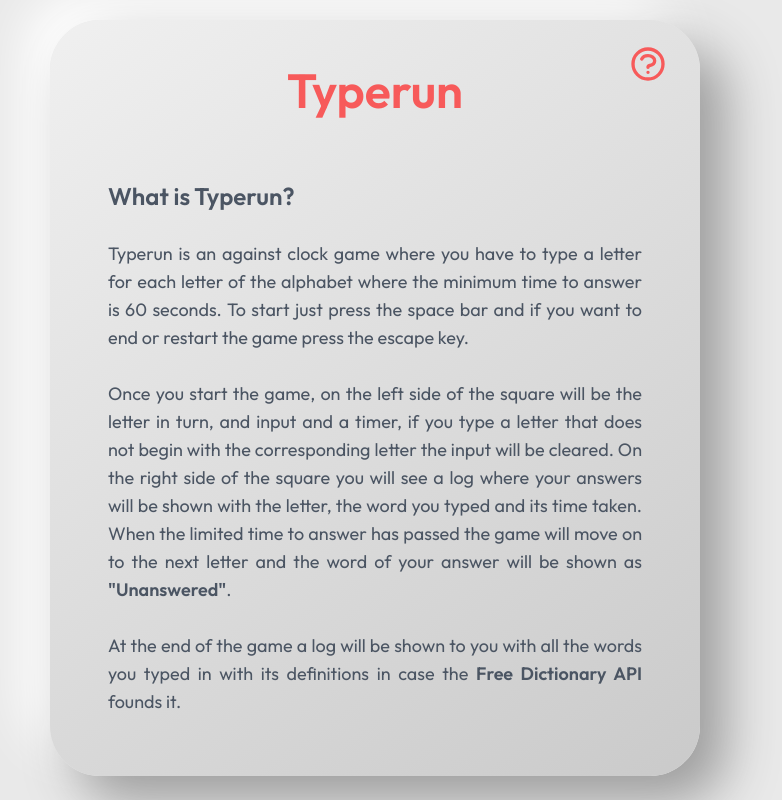
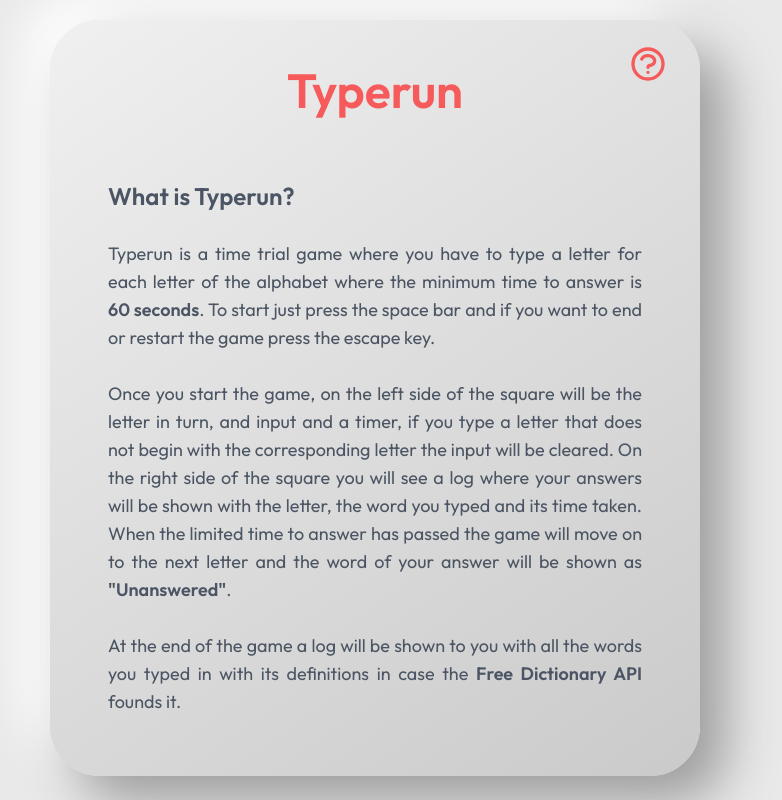
Before and after one commit to NewCastile/Typerun, a Next.js app: page /about in a window 1280 px wide. Shown: the whole page, without its empty margins (265-1047 px from the left). Built offline with nearby package versions, Linux system fonts and the light colour scheme.

Commit message:
update for about page content

```diff
--- a/components/about/index.tsx
+++ b/components/about/index.tsx
@@ -19,10 +19,10 @@
           </h2>
           <br />
           <p>
-            Typerun is an against clock game where you have to type a letter for each letter of the
-            alphabet where the minimum time to answer is {`${msToSeconds(ANSWER_LIMITED_TIME)}`}{" "}
-            seconds. To start just press the space bar and if you want to end or restart the game
-            press the escape key.
+            Typerun is a time trial game where you have to type a letter for each letter of the
+            alphabet where the minimum time to answer is{" "}
+            <strong>{`${msToSeconds(ANSWER_LIMITED_TIME)}`} seconds</strong>. To start just press
+            the space bar and if you want to end or restart the game press the escape key.
             <br />
             <br />
             Once you start the game, on the left side of the square will be the letter in turn, and
```
